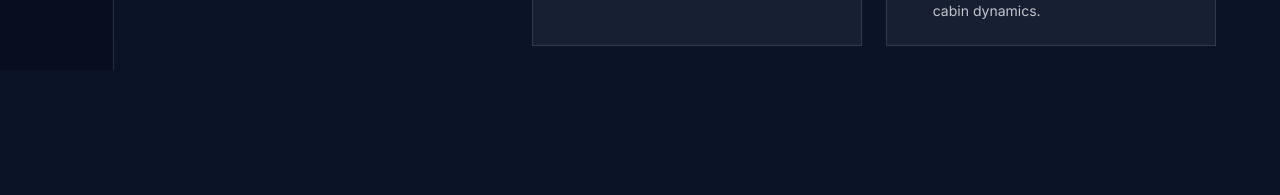
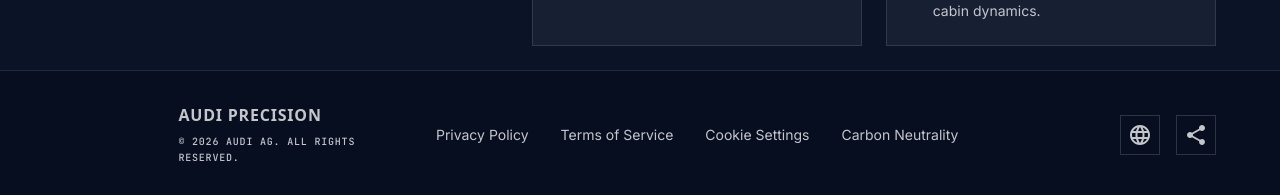
Before and after one commit to matheusryann/LandingCarsReact, a React (Vite) app: page / in a window 1280 px wide. Shown: the part 1120-1315 px from the top of the page. Before the commit the page ends 1190 px from the top, so only its background shows below. Built offline with nearby package versions, Linux system fonts and the light colour scheme; a web font is replaced by a local one.

Commit message:
feat: create footer component structure and your style with css grid and flex

```diff
--- a/src/App.css
+++ b/src/App.css
@@ -1,6 +1,5 @@
 .app-shell {
-  display: grid;
-  grid-template-columns: 7.15rem minmax(0, 1fr);
+  --app-sidebar-width: 7.15rem;
   min-height: 100dvh;
   background: var(--ds-background);
 }
@@ -9,26 +8,13 @@
   display: flex;
   flex-direction: column;
   min-width: 0;
+  margin-left: var(--app-sidebar-width);
 }
 
-.app-main__content {
-  flex: 1;
-  width: 100%;
-  min-width: 0;
-}
 
 @media (max-width: 768px) {
-  .app-shell {
-    grid-template-columns: 1fr;
-    grid-template-rows: 1fr auto;
-  }
-
-  .app-shell > .app-main {
-    order: 1;
+  .app-main {
+    margin-left: 0;
     padding-bottom: 5.5rem;
   }
-
-  .app-shell > .site-sidebar {
-    order: 2;
-  }
 }
--- a/src/App.tsx
+++ b/src/App.tsx
@@ -2,6 +2,7 @@ import Header from './components/Header'
 import Main from './components/Main'
 import SideBar from './components/SideBar'
 import './App.css'
+import Footer from './components/Footer'
 
 function App() {
   return (
@@ -12,7 +13,9 @@ function App() {
         <main className="app-main__content">
           <Main />
         </main>
+        <Footer />
       </div>
+
     </div>
   )
 }
--- /dev/null
+++ b/src/components/Footer.css
@@ -0,0 +1,107 @@
+.site-footer {
+    position: relative;
+    z-index: 5;
+    display: grid;
+    grid-template-columns: 1fr auto 1fr;
+    align-items: center;
+    gap: 1.5rem;
+    width: calc(100% + 7.15rem);
+    margin-left: -7.15rem;
+    padding: 2rem var(--ds-margin-safe) 2rem calc(7.15rem + var(--ds-margin-safe));
+    background: var(--ds-surface-container-lowest);
+    border-top: 1px solid color-mix(in srgb, var(--ds-primary) 12%, transparent);
+    color: var(--ds-on-surface-variant);
+    box-sizing: border-box;
+  }
+
+.site-footer__inner {
+    display: flex;
+    flex-direction: column;
+    gap: 0.35rem;
+    justify-self: start;
+}
+
+.site-footer__brand {
+  margin: 0;
+  font-family: var(--font-headline);
+  font-size: 1rem;
+  font-weight: 700;
+  letter-spacing: 0.05em;
+  text-transform: uppercase;
+  color: var(--ds-on-surface-variant);
+}
+
+.site-footer__copyright {
+    margin: 0;
+    font-family: var(--font-label);
+    font-size: 0.625rem;
+    font-weight: 500;
+    letter-spacing: 0.08em;
+    text-transform: uppercase;
+    color: var(--ds-on-surface-variant);
+}
+
+.site-footer__links {
+    display: flex;
+    flex-wrap: wrap;
+    align-items: center;
+    justify-content: center;
+    justify-self: center;
+    gap: 1.5rem 2rem;
+}
+
+.site-footer__link {
+    font-family: var(--font-body);
+    font-size: 0.875rem;
+    font-weight: 400;
+    text-decoration: none;
+    color: var(--ds-on-surface-variant);
+    transition: color 0.3s ease;
+}
+
+.site-footer__link:hover {
+    color: var(--ds-primary);
+}
+
+.site-footer__social {
+    justify-self: end;
+    display: flex;
+    gap: 1rem;
+}
+
+.site-footer__icon-btn {
+    display: flex;
+    align-items: center;
+    justify-content: center;
+    width: 2.5rem;
+    color: var(--ds-on-surface-variant);
+    background: transparent;
+    height: 2.5rem;
+    padding: 0;
+    border: 1px solid color-mix(in srgb, var(--ds-on-surface-variant) 20%, transparent);
+    cursor: pointer;
+    transition: border-color 0.3s ease, background-color 0.3s ease;
+}
+
+.site-footer__icon-btn:hover {
+    background: var(--ds-primary);
+    border-color: var(--ds-primary);
+}
+
+.site-footer__icon {
+    font-size: 1.5rem;
+    color: var(--ds-on-surface-variant);
+    transition: color 0.3s ease;
+  }
+
+  .site-footer__icon-btn:hover .site-footer__icon {
+    color: var(--ds-surface-container);
+  }
+
+@media (max-width: 768px) {
+  .site-footer {
+    width: 100%;
+    margin-left: 0;
+    padding: 1.5rem var(--ds-margin-safe);
+  }
+}
--- /dev/null
+++ b/src/components/Footer.tsx
@@ -0,0 +1,45 @@
+import "./Footer.css";
+import { Language, Share } from "@mui/icons-material";
+
+export default function Footer() {
+  return (
+    <footer className="site-footer">
+      <div className="site-footer__inner">
+        <p className="site-footer__brand">AUDI PRECISION</p>
+        <p className="site-footer__copyright">
+          © 2026 AUDI AG. ALL RIGHTS RESERVED.
+        </p>
+      </div>
+      <nav className="site-footer__links">
+        <a className="site-footer__link" href="/">
+          Privacy Policy
+        </a>
+        <a className="site-footer__link" href="/">
+          Terms of Service
+        </a>
+        <a className="site-footer__link" href="/">
+          Cookie Settings
+        </a>
+        <a className="site-footer__link" href="/">
+          Carbon Neutrality
+        </a>
+      </nav>
+      <div className="site-footer__social">
+        <button
+          type="button"
+          className="site-footer__icon-btn"
+          aria-label="Idioma"
+        >
+          <Language className="site-footer__icon" aria-hidden="true" />
+        </button>
+        <button
+          type="button"
+          className="site-footer__icon-btn"
+          aria-label="Compartilhar"
+        >
+          <Share className="site-footer__icon" aria-hidden="true" />
+        </button>
+      </div>
+    </footer>
+  );
+}
--- a/src/components/Main.css
+++ b/src/components/Main.css
@@ -21,7 +21,6 @@
     grid-column: 3;
     grid-row: 1 / 3;
     display: grid;
-    grid-template-rows: auto auto;
     gap: var(--ds-gutter);
     align-content: start;
     width: 100%;
--- a/src/components/SideBar.css
+++ b/src/components/SideBar.css
@@ -1,10 +1,14 @@
 .site-sidebar {
   box-sizing: border-box;
+  position: fixed;
+  top: 0;
+  left: 0;
+  z-index: 2;
   display: flex;
   flex-direction: column;
   align-items: center;
   width: 7.15rem;
-  min-height: 100dvh;
+  height: 100dvh;
   padding: 1.5rem 0.5rem 1rem;
   background: linear-gradient(
     180deg,
@@ -13,7 +17,6 @@
   );
   border-right: 1px solid color-mix(in srgb, var(--ds-primary) 14%, transparent);
   color: var(--ds-primary-container);
-  z-index: 2;
 }
 
 .site-sidebar__brand {
@@ -136,11 +139,14 @@
 @media (max-width: 768px) {
   .site-sidebar {
     position: fixed;
+    top: auto;
     bottom: 0;
     left: 0;
     right: 0;
     width: 100%;
+    height: auto;
     min-height: auto;
+    z-index: 4;
     flex-direction: row;
     padding: 0.5rem var(--ds-margin-safe);
     border-right: none;
```
